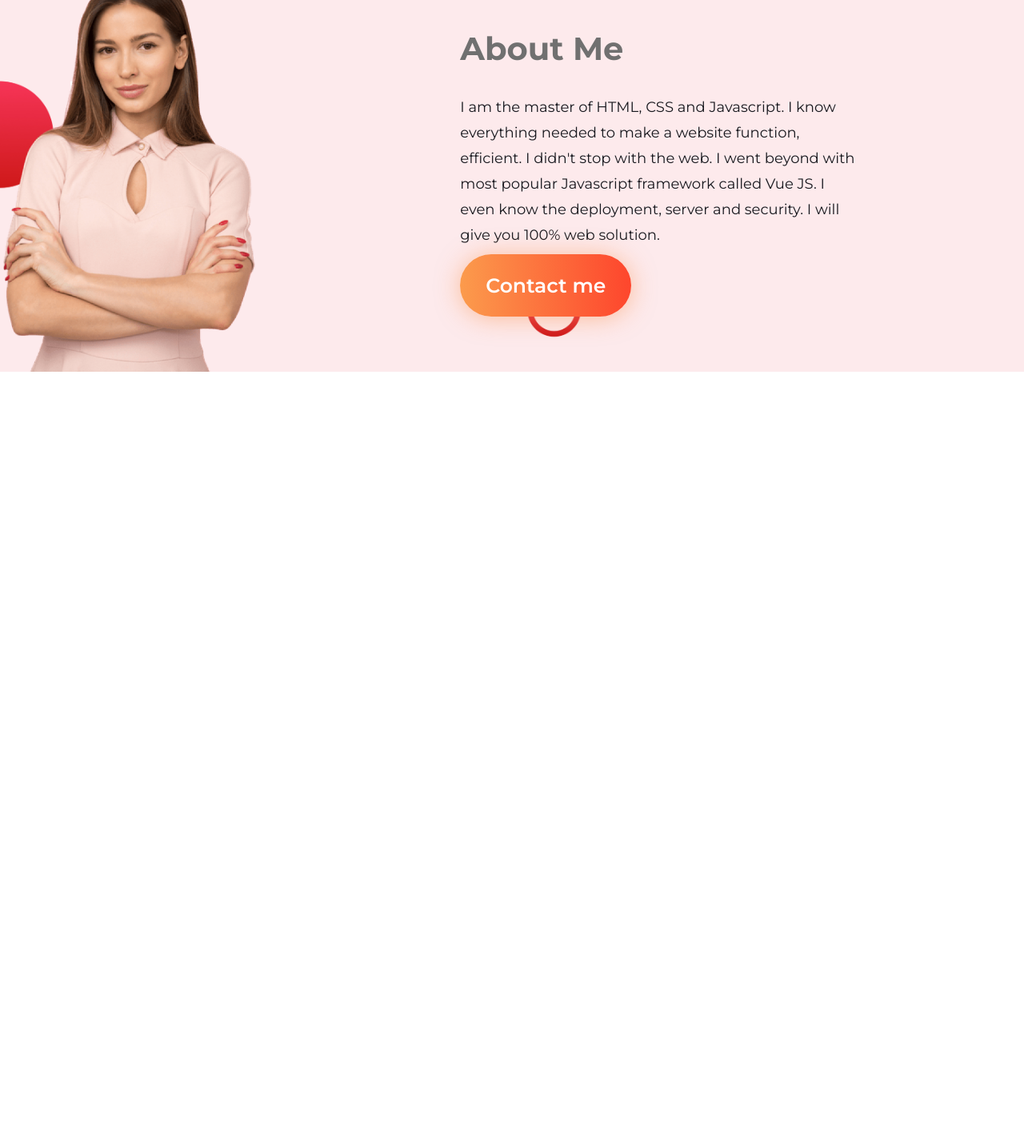
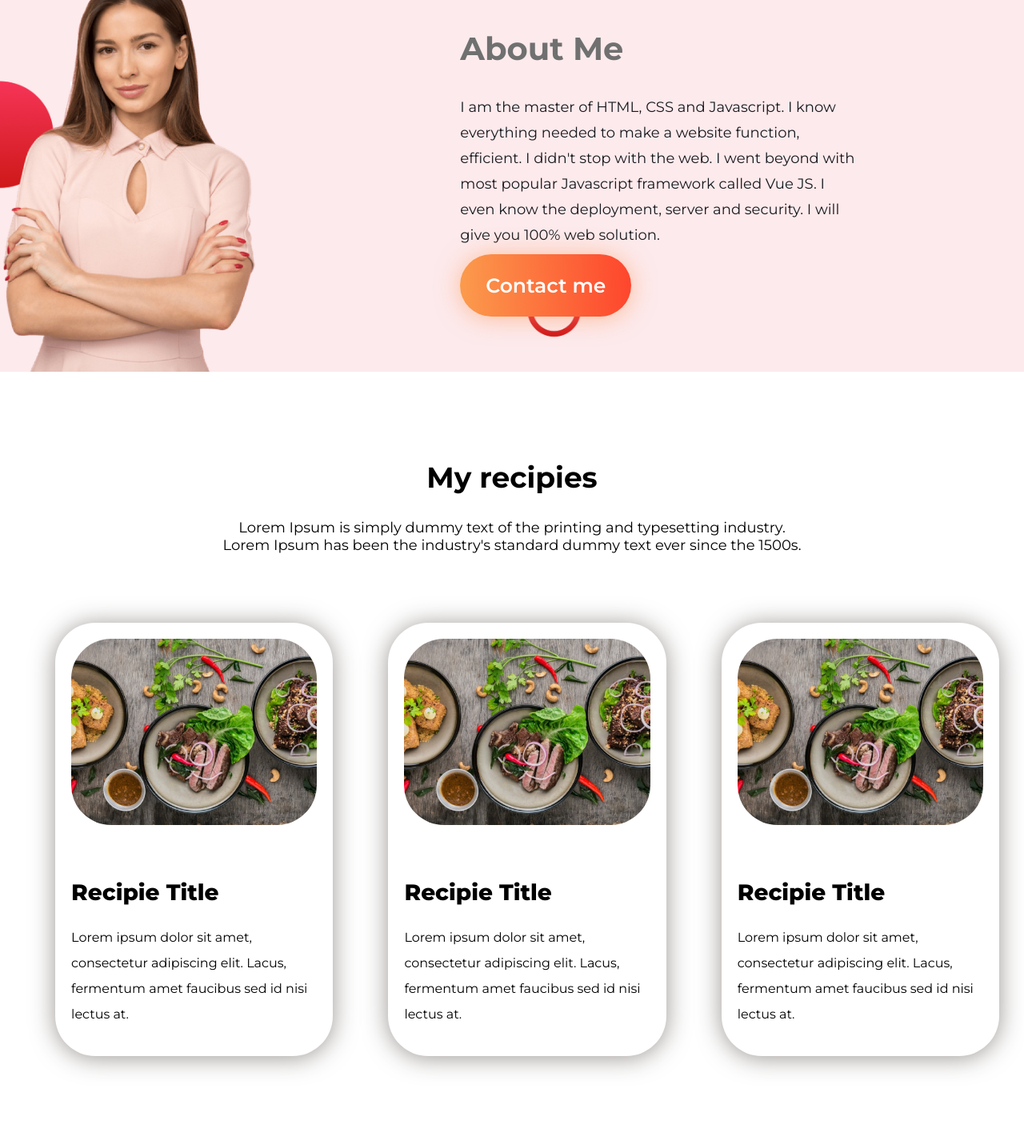
Before and after one commit to npavelc/Assignment01, a plain HTML site: page index.html in a window 1280 px wide. Shown: the part 1035-2456 px from the top of the page at 80% size. Before the commit the page ends 1500 px from the top, so only its background shows below. Drawn offline with Linux system fonts and the light colour scheme.

Commit message:
Last update

```diff
--- a/index.html
+++ b/index.html
@@ -46,13 +46,49 @@
     </section>
     <!-- End section2 -->
 
+    <!-- start section3 -->
+    <section class="card">
+        <div class="card-tx">
+            <h1>My recipies</h1>
+            <p>Lorem Ipsum is simply dummy text of the printing and typesetting industry. <br> Lorem Ipsum has been the
+                industry's standard dummy text ever since the 1500s.</p>
+        </div>
+        <div class="card-box">
+            <div class="box">
+                <img src="img/Project Cover1.jpg" alt="">
+                <div class="box-tx">
+                    <h2>Recipie Title</h2>
+                    <p>Lorem ipsum dolor sit amet, consectetur adipiscing elit. Lacus, fermentum amet faucibus sed id
+                        nisi lectus at.</p>
+                </div>
+            </div>
+            <div class="box">
+                <img src="img/Project Cover1.jpg" alt="">
+                <div class="box-tx">
+                    <h2>Recipie Title</h2>
+                    <p>Lorem ipsum dolor sit amet, consectetur adipiscing elit. Lacus, fermentum amet faucibus sed id
+                        nisi lectus at.</p>
+                </div>
+            </div>
+            <div class="box">
+                <img src="img/Project Cover1.jpg" alt="">
+                <div class="box-tx">
+                    <h2>Recipie Title</h2>
+                    <p>Lorem ipsum dolor sit amet, consectetur adipiscing elit. Lacus, fermentum amet faucibus sed id
+                        nisi lectus at.</p>
+                </div>
+            </div>
 
-    <!-- start section -->
-    <!-- End section -->
+        </div>
+    </section>
+    <!-- End section3 -->
 
 
-    <!-- start section -->
-    <!-- End section -->
+    <!-- start section4 -->
+    <section>
+
+    </section>
+    <!-- End section4 -->
 
 
     <!-- start section -->
--- a/style.css
+++ b/style.css
@@ -106,7 +106,59 @@ span{
 
 
 /* start section3 */
+.card1{
 
+
+}
+.card-tx{
+    padding-top: 50px;
+    padding-bottom: 38px;
+    text-align: center;
+    margin-left: ;
+    flex: none;
+    order: 0;
+    flex-grow: 0;
+    margin: 30px 0px;
+}
+.card-tx h1{
+    font-size: 36px;
+    font-weight: 700;
+}
+.card-tx p{
+    font-size: 18px;
+    font-weight: 400;
+    text-align: center;
+}
+
+.card-box{
+    width: 100%;
+    display: flex;
+    padding-bottom: 100px;
+
+}
+.box{
+    box-shadow: 0px 2px 30px rgba(56, 45, 37, 0.5);
+    margin-left:5.4% ;
+    width: 24%;
+    transition: 0.5s;
+    padding: 20px 20px;
+    border-radius: 50px;
+}
+.box img{
+    width: 100%;
+    border: 10px red;
+    border-radius: 50px;
+}
+.box-tx{
+    padding-top: 40px;
+}
+.box-tx h2{
+    font-weight: 800;
+    font-size: 28px;
+}
+.box-tx p{
+    line-height:200%;
+}
 /* end section3 */
 
 
```
